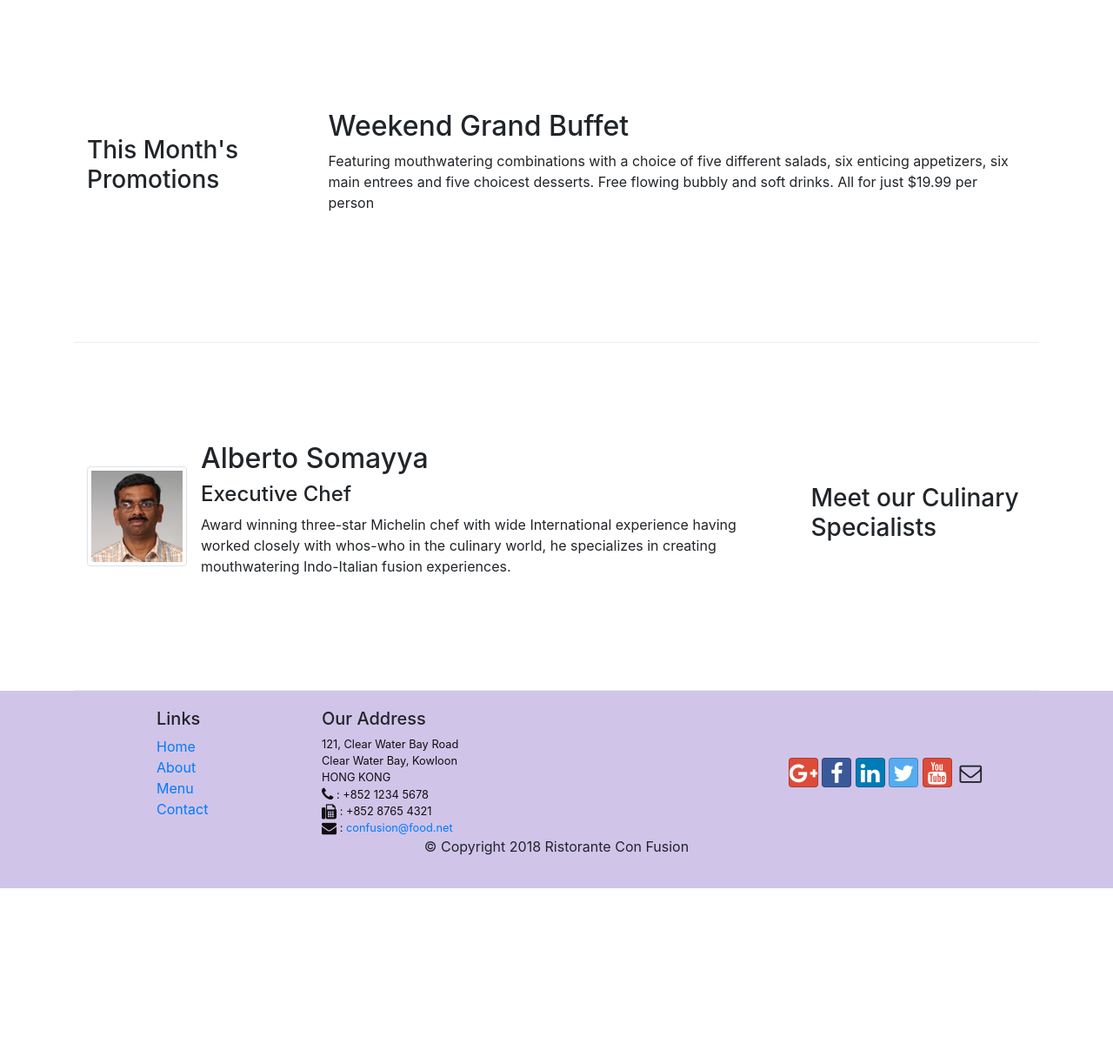
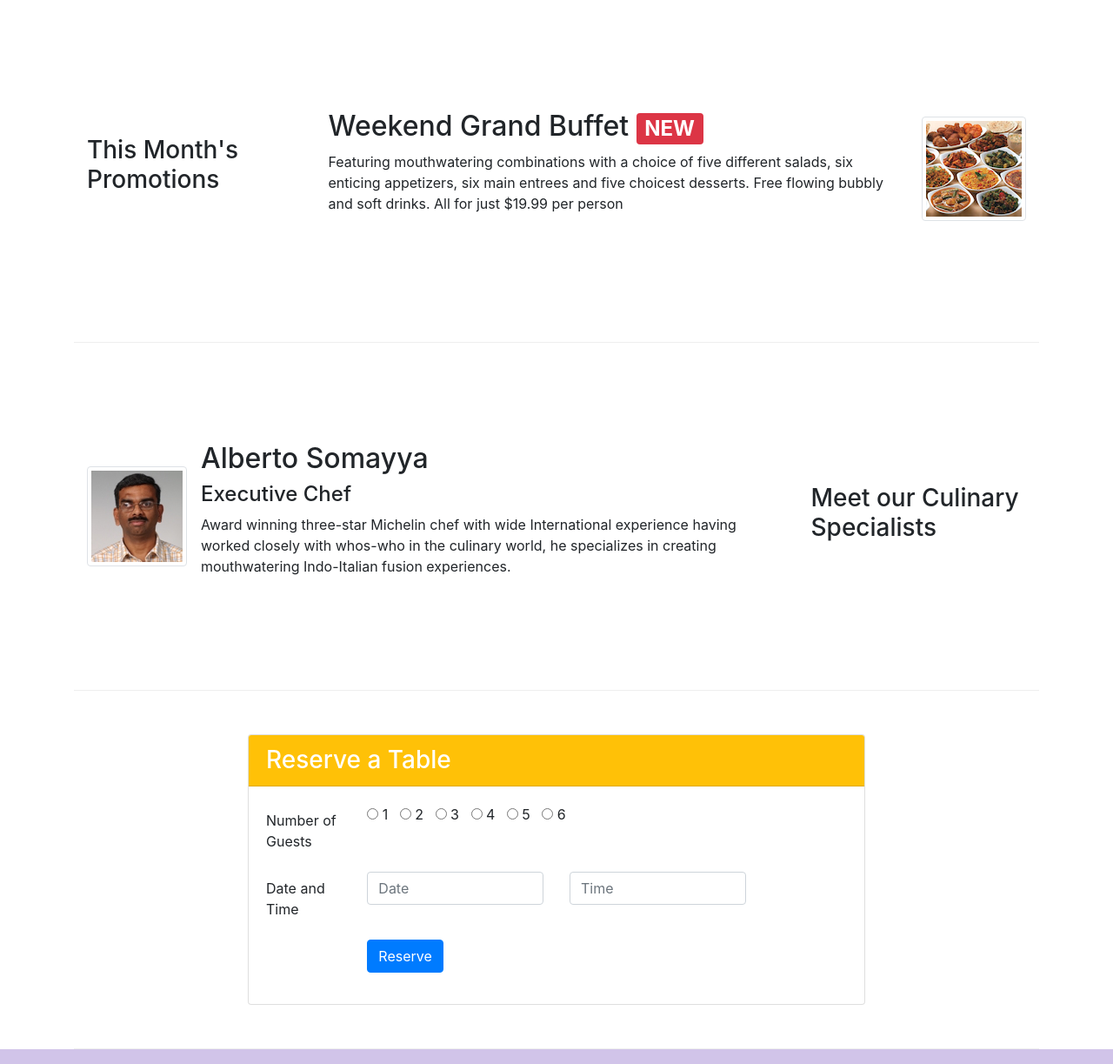
Before and after one commit to manognyabhattaram/conFusion, a website: page index.html in a window 1280 px wide. Shown: the part 740-1963 px from the top of the page at 87% size. Before the commit the page ends 1761 px from the top, so only its background shows below. Drawn offline with nearby package versions, Linux system fonts and the light colour scheme.

Commit message:
Assignment 2

```diff
--- a/index.html
+++ b/index.html
@@ -41,8 +41,11 @@
                     <h1>Ristorante con Fusion</h1>
                     <p>We take inspiration from the World's best cuisines, and create a unique fusion experience. Our lipsmacking creations will tickle your culinary senses!</p>
                 </div>
-                <div class = "col-12 col-sm align-self-center">
+                <div class = "col-12 col-sm-3 align-self-center">
                   <img src = "img/logo.png" alt = "Logo" class = "img-fluid">
+                </div>
+                <div class = "col-12 col-sm-3 align-self-center">
+                  <a class = "btn btn-warning btn-sm btn-block text-dark" role = "button" href = "#reserve"><b>Reserve Table</b></a>
                 </div>
             </div>
         </div>
@@ -70,10 +73,16 @@
                 <h3>This Month's Promotions</h3>
             </div>
             <div class = "col col-sm col-md">
-                <h2>Weekend Grand Buffet</h2>
-                <p>Featuring mouthwatering combinations with a choice of five different salads, six enticing appetizers, six main entrees and five choicest desserts. Free flowing bubbly and soft drinks. All for just $19.99 per person </p>
+              <div class = "media">
+                <img class = "d-flex ml-3 img-thumbnail align-self-center order-sm-last" src = "img/buffet.png" alt = "Buffet">
+                <div class = "media-body">
+                  <h2 class = "mt-0">Weekend Grand Buffet <span class = "badge badge-danger">NEW</span></h2>
+                  <p>Featuring mouthwatering combinations with a choice of five different salads, six enticing appetizers, six main entrees and five choicest desserts. Free flowing bubbly and soft drinks. All for just $19.99 per person </p>
+                </div>
+              </div>
             </div>
         </div>
+
 
         <div class = "row row-content align-items-center">
             <div class = "col-12 col-sm-4 order-sm-last col-md-3">
@@ -89,6 +98,43 @@
                 </div>
               </div>
             </div>
+        </div>
+
+        <div class="row row-content">
+          <div class = "col-12 col-sm-8 offset-sm-2">
+            <div class = "card">
+              <h3 class = "card-header bg-warning text-white">Reserve a Table</h3>
+              <div class = "card-body">
+                <form id = "reserve">
+                  <div class = "form-group row">
+                    <label for = "guestNum" class = "col-md-2 col-form-label">Number of Guests</label>
+                    <div class = "col-md-6" id = "guestNum">
+                      <input type = "radio" name = "guestNum" value = "1" id = "guest1"> <label for = "guest1">1 &nbsp</label>
+                      <input type = "radio" name = "guestNum" value = "2" id = "guest2"> <label for = "guest2">2 &nbsp</label>
+                      <input type = "radio" name = "guestNum" value = "3" id = "guest3"> <label for = "guest3">3 &nbsp</label>
+                      <input type = "radio" name = "guestNum" value = "4" id = "guest4"> <label for = "guest4">4 &nbsp</label>
+                      <input type = "radio" name = "guestNum" value = "5" id = "guest5"> <label for = "guest5">5 &nbsp</label>
+                      <input type = "radio" name = "guestNum" value = "6" id = "guest6"> <label for = "guest6">6 &nbsp</label>
+                    </div>
+                  </div>
+                  <div class = "form-group row">
+                    <label for = "date" class = "col-md-2 col-form-label">Date and Time</label>
+                    <div class = "col-md-4">
+                        <input type = "text" class = "form-control" name = "date" id = "date" placeholder = "Date">
+                    </div>
+                    <div class = "col-md-4">
+                      <input type = "text" class = "form-control" name = "time" placeholder = "Time">
+                    </div>
+                  </div>
+                  <div class = "form-group row">
+                    <div class = "col-md-1 offset-md-2">
+                      <a class = "btn btn-primary text-white" role = "button">Reserve</a>
+                    </div>
+                  </div>
+                </form>
+              </div>
+            </div>
+          </div>
         </div>
     </div>
 
```
